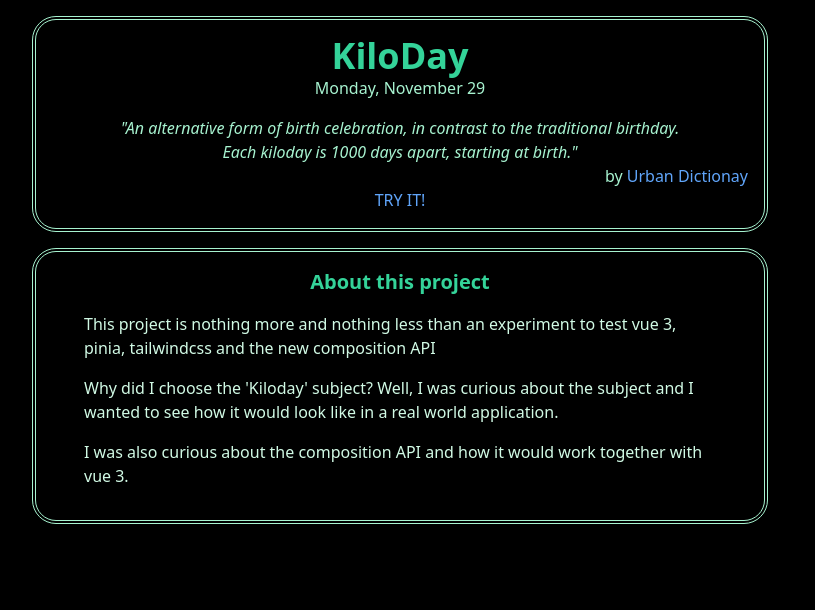
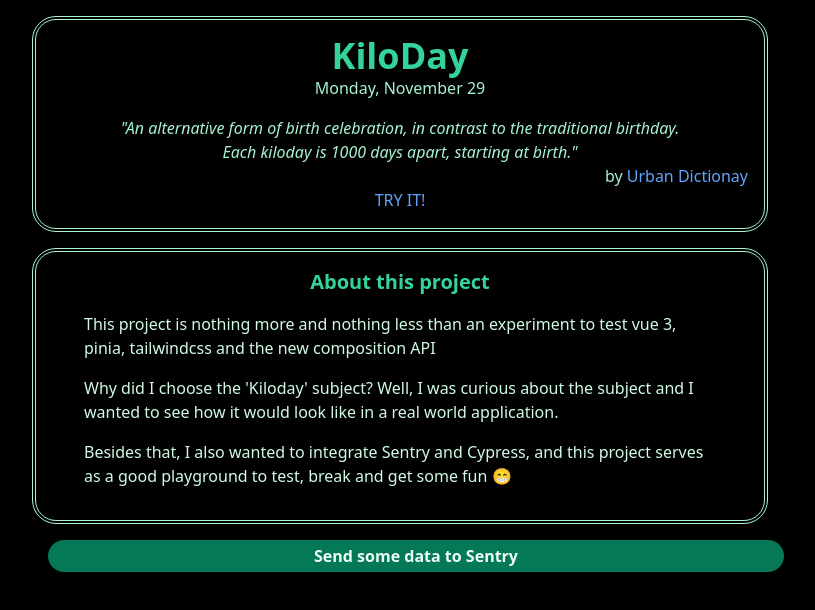
Before and after one commit to dsabalete/kiloday, a Vue app: page /about in a window 1280 px wide. Shown: the top 610 px of the page, without its empty margins (240-1055 px from the left). Built offline with nearby package versions, Linux system fonts and the light colour scheme.

Commit message:
chore: send mock error info to Sentry

```diff
--- a/src/views/About.vue
+++ b/src/views/About.vue
@@ -6,6 +6,7 @@
         This project is nothing more and nothing less than an experiment to test
         vue 3, pinia, tailwindcss and the new composition API
       </p>
+
       <p>
         Why did I choose the 'Kiloday' subject? Well, I was curious about the
         subject and I wanted to see how it would look like in a real world
@@ -13,14 +14,25 @@
       </p>
 
       <p>
-        I was also curious about the composition API and how it would work
-        together with vue 3.
+        Besides that, I also wanted to integrate Sentry and Cypress, and this
+        project serves as a good playground to test, break and get some fun 😁
       </p>
     </section>
+
+    <button
+      class="bg-green-700 rounded-full py-1 text-green-50 font-bold w-full mx-4 hover:bg-green-600"
+      @click="checkout"
+    >
+      Send some data to Sentry
+    </button>
   </div>
 </template>
 
-<script setup></script>
+<script setup>
+const checkout = () => {
+  throw new Error('This is a test error')
+}
+</script>
 
 <style lang="postcss" scoped>
 section {
```
